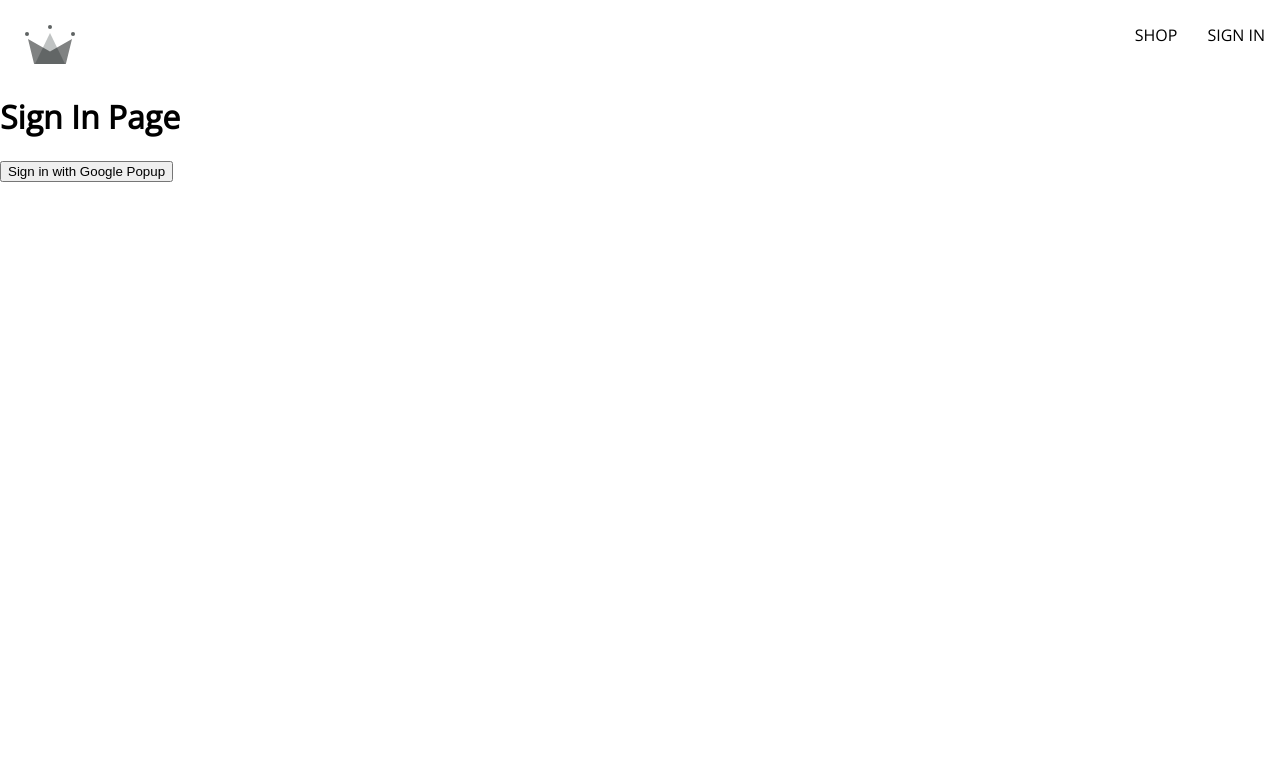
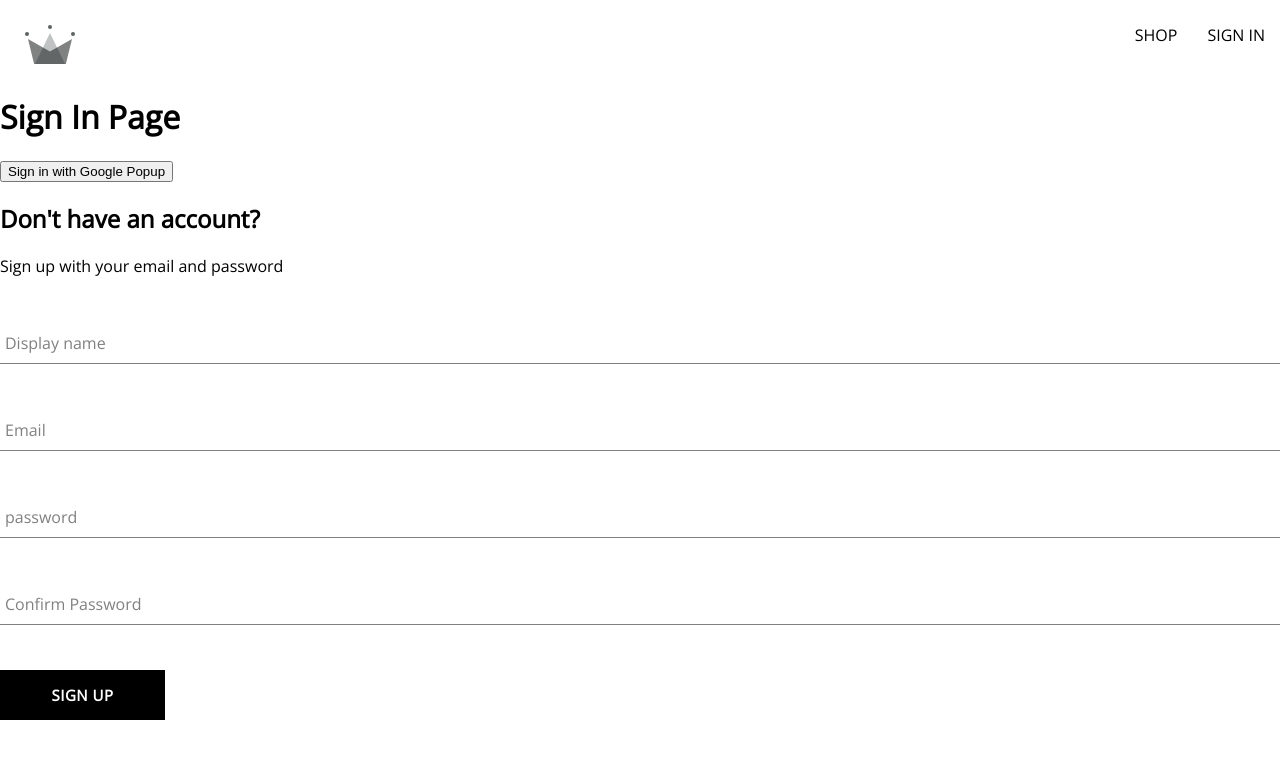
Before and after one commit to imole97/clothing-store, a React (Create React App) app: page /sign-in in a window 1280 px wide. Shown: the top 758 px of the page. Built offline with nearby package versions, Linux system fonts and the light colour scheme; a web font is replaced by a local one.

Commit message:
created signup, form input and button component

```diff
--- /dev/null
+++ b/src/components/button/button.component.jsx
@@ -0,0 +1,18 @@
+import './button.styles.scss'
+
+const BUTTON_TYPE_CLASSES = {
+    google: 'google-sign-in',
+    inverted: 'inverted'
+}
+
+const Button = ({children, buttonType, ...otherProps}) => {
+    return (
+        <button
+        className={`button-container ${BUTTON_TYPE_CLASSES[buttonType]}`}
+        {...otherProps}>
+            {children}
+        </button>
+    )
+}
+
+export default Button
--- /dev/null
+++ b/src/components/button/button.styles.scss
@@ -0,0 +1,46 @@
+.button-container {
+  min-width: 165px;
+  width: auto;
+  height: 50px;
+  letter-spacing: 0.5px;
+  line-height: 50px;
+  padding: 0 35px 0 35px;
+  font-size: 15px;
+  background-color: black;
+  color: white;
+  text-transform: uppercase;
+  font-family: 'Open Sans';
+  font-weight: bolder;
+  border: none;
+  cursor: pointer;
+  display: flex;
+  justify-content: center;
+
+  &:hover {
+    background-color: white;
+    color: black;
+    border: 1px solid black;
+  }
+
+  &.google-sign-in {
+    background-color: #4285f4;
+    color: white;
+
+    &:hover {
+      background-color: #357ae8;
+      border: none;
+    }
+  }
+
+  &.inverted {
+    background-color: white;
+    color: black;
+    border: 1px solid black;
+
+    &:hover {
+      background-color: black;
+      color: white;
+      border: none;
+    }
+  }
+}
--- /dev/null
+++ b/src/components/form-input/form-input.component.jsx
@@ -0,0 +1,23 @@
+import './form-input.styles.scss'
+
+const FormInput = ({label, ...otherProps}) => {
+    return (
+        <div className="group">
+            <input className="form-input" {...otherProps}/>
+            {
+            label && (
+
+            <label
+            className={`${
+                otherProps.value.length? 'shrink' : ''
+                } form-input-label`}
+            >
+                {label}
+            </label>
+                )
+            }
+        </div>
+    )
+}
+
+export default FormInput
--- /dev/null
+++ b/src/components/form-input/form-input.styles.scss
@@ -0,0 +1,54 @@
+$sub-color: grey;
+$main-color: black;
+
+@mixin shrinkLabel {
+  top: -14px;
+  font-size: 12px;
+  color: $main-color;
+}
+
+.group {
+  position: relative;
+  margin: 45px 0;
+
+  .form-input {
+    background: none;
+    background-color: white;
+    color: $sub-color;
+    font-size: 18px;
+    padding: 10px 10px 10px 5px;
+    display: block;
+    width: 100%;
+    border: none;
+    border-radius: 0;
+    border-bottom: 1px solid $sub-color;
+    margin: 25px 0;
+
+    &:focus {
+      outline: none;
+    }
+
+    &:focus ~ .form-input-label {
+      @include shrinkLabel();
+    }
+  }
+
+  input[type='password'] {
+    letter-spacing: 0.3em;
+  }
+
+  .form-input-label {
+    color: $sub-color;
+    font-size: 16px;
+    font-weight: normal;
+    position: absolute;
+    pointer-events: none;
+    left: 5px;
+    top: 10px;
+    transition: 300ms ease all;
+
+    &.shrink {
+      @include shrinkLabel();
+    }
+  }
+}
--- /dev/null
+++ b/src/components/sign-up-form/sign-up-form.styles.scss
@@ -0,0 +1,9 @@
+.sign-up-container{
+    display: flex;
+    flex-direction: column;
+    width: 300px;
+
+    h2 {
+        margin: 10px 0;
+    }
+}
--- /dev/null
+++ b/src/components/sign-up-form/sign-up.component.jsx
@@ -0,0 +1,99 @@
+import { useState } from "react"
+import { createAuthUserWithEmailAndPassword, createUserDocFromAuth } from "../../utils/firebase/firebase.utils"
+import FormInput from "../form-input/form-input.component"
+import Button from "../button/button.component"
+
+const defaultFormFields = {
+        displayName: '',
+        email: '',
+        password: '',
+        confirmPassword: ''
+    }
+
+const SignUpForm = () => {
+
+    const [formFields, setFormFields]  = useState(defaultFormFields)
+    const{displayName,email,password,confirmPassword} = formFields
+    console.log(formFields);
+
+    const resetFormFields = () => {
+        setFormFields(defaultFormFields)
+    }
+
+    const handleSubmit = async (event) => {
+        event.preventDefault()
+
+        if(password !== confirmPassword){
+            alert('passwords do not match')
+            return
+        }
+        //try calling the firebase server
+        try {
+            const {user} = await createAuthUserWithEmailAndPassword(email,password)
+
+            //add user input and display name to firestore
+            await createUserDocFromAuth(user,{displayName})
+            resetFormFields()
+
+        } catch (error) {
+            if(error.code === 'auth/email-already-in-use'){
+                alert('cannot create user, email already in use')
+            }else{
+                console.log('user creation encountered an error', error.message);
+
+            }
+        }
+    }
+
+    const handleChange = (event) => {
+        const {name, value} = event.target
+
+        setFormFields({...formFields, [name]: value})
+
+    }
+
+    return (
+        <div className="sign-up-container">
+            <h2>Don't have an account?</h2>
+            <span>Sign up with your email and password</span>
+
+            <form onSubmit={handleSubmit}>
+                <FormInput
+                label='Display name'
+                type='text'
+                required
+                onChange={handleChange}
+                name='displayName'
+                value={displayName}
+                />
+
+                <FormInput
+                label='Email'
+                type='email'
+                required
+                onChange={handleChange}
+                name="email"
+                value={email}/>
+
+                <FormInput
+                label='password'
+                type='password'
+                required
+                onChange={handleChange}
+                name="password"
+                value={password}/>
+
+                <FormInput
+                label='Confirm Password'
+                type='password'
+                required
+                onChange={handleChange}
+                name="confirmPassword"
+                value={confirmPassword}/>
+            <Button type='submit'>Sign Up</Button>
+            </form>
+        </div>
+    )
+}
+
+export default SignUpForm
--- a/src/routes/sign-in/sign-in.component.jsx
+++ b/src/routes/sign-in/sign-in.component.jsx
@@ -1,15 +1,35 @@
-import {signInWithGooglePopup, createUserDocFromAuth} from '../../utils/firebase/firebase.utils'
-
+import {
+    auth,
+    signInWithGooglePopup,
+    createUserDocFromAuth,
+    // signInWithGoogleRedirect
+} from '../../utils/firebase/firebase.utils'
+import { useEffect } from 'react';
+import { getRedirectResult } from 'firebase/auth';
+import SignUpForm from '../../components/sign-up-form/sign-up.component';
 
 
 const SignIn = () => {
 
+    // useEffect(() => {
+    //     async function fetchRedirectResult(){
+    //         const response = await getRedirectResult(auth)
+    //         // auth tracks authentication state in our app and firebase instance
+
+    //         if (response) {
+    //             const userDocRef = createUserDocFromAuth(response.user)
+    //         }
+    //     }
+    //     fetchRedirectResult()
+    // }, [])
+
     const logGoogleUser = async () => {
         const response = await signInWithGooglePopup();
         const {user} = response
-        console.log(response);
-        createUserDocFromAuth(user)
+        const userDocRef = createUserDocFromAuth(user)
     }
+
+
 
     return(
         <div>
@@ -17,6 +37,10 @@
             <button onClick={logGoogleUser}>
                 Sign in with Google Popup
             </button>
+            <SignUpForm/>
+            {/* <button onClick={signInWithGoogleRedirect}>
+                Sign in with Google Redirect
+            </button> */}
         </div>
     )
 }
--- a/src/utils/firebase/firebase.utils.js
+++ b/src/utils/firebase/firebase.utils.js
@@ -3,6 +3,7 @@
     signInWithRedirect,
     signInWithPopup,
     GoogleAuthProvider,
+    createUserWithEmailAndPassword
 } from 'firebase/auth'
 import{
     doc,
@@ -24,21 +25,25 @@
 
 const app = initializeApp(firebaseConfig);
 
-const provider = new GoogleAuthProvider()
+const googleProvider = new GoogleAuthProvider()
 
-provider.setCustomParameters({
+googleProvider.setCustomParameters({
     prompt: 'select_account'
 })
 
 export const auth = getAuth()
 
-export const signInWithGooglePopup = () => signInWithPopup(auth, provider)
+export const signInWithGooglePopup = () => signInWithPopup(auth, googleProvider)
+export const signInWithGoogleRedirect = () => signInWithRedirect(auth, googleProvider)
 
 //Firestore database
 
 export const db = getFirestore()
 
-export const createUserDocFromAuth = async (userAuth) => {
+export const createUserDocFromAuth = async (userAuth, additionalInfo={}) => {
+    //if we don't receive userAuth argument, don't run the fucntion
+    if(!userAuth) return
+    //receive document
     const userDocRef =  doc(db, 'users', userAuth.uid)
     console.log(userDocRef);
 
@@ -56,16 +61,21 @@
             await setDoc(userDocRef, {
                 displayName,
                 email,
-                createdAt
+                createdAt,
+                ...additionalInfo
             })
         } catch (error) {
-            console.log('error creating the user', error.message);
-
+            console.log('error creating the user', error);
         }
     }
-    return userDocRef
-
     //if user data exists
     //return userDocRef
+    return userDocRef
+}
 
+export const createAuthUserWithEmailAndPassword = async (email, password) => {
+
+    if(!email || !password) return
+
+    return await createUserWithEmailAndPassword(auth, email, password)
 }
```
